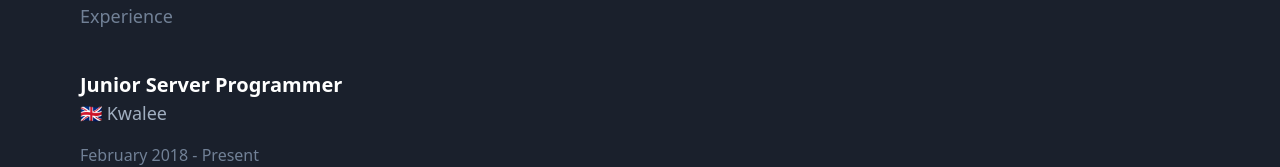
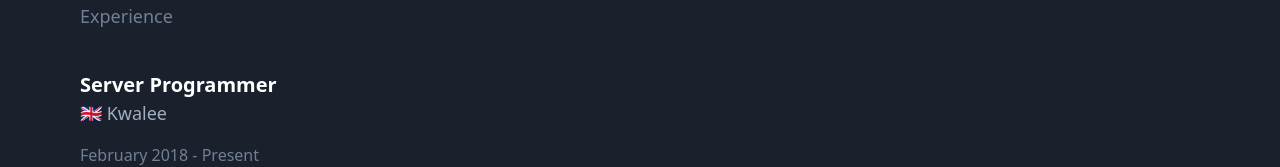
Before and after one commit to ruicaridade/ruicaridade.com, a Gatsby site: page / in a window 1280 px wide. Shown: the part 634-801 px from the top of the page. Built offline with nearby package versions, Linux system fonts and the light colour scheme; Gatsby itself is replaced by a stand-in of ours.

Commit message:
Update index.js

```diff
--- a/src/pages/index.js
+++ b/src/pages/index.js
@@ -7,7 +7,7 @@ import Footer from "../components/footer";
 
 const jobs = [
   {
-    title: "Junior Server Programmer",
+    title: "Server Programmer",
     employer: "Kwalee",
     country: "🇬🇧",
     website: "https://www.kwalee.com/",
```
